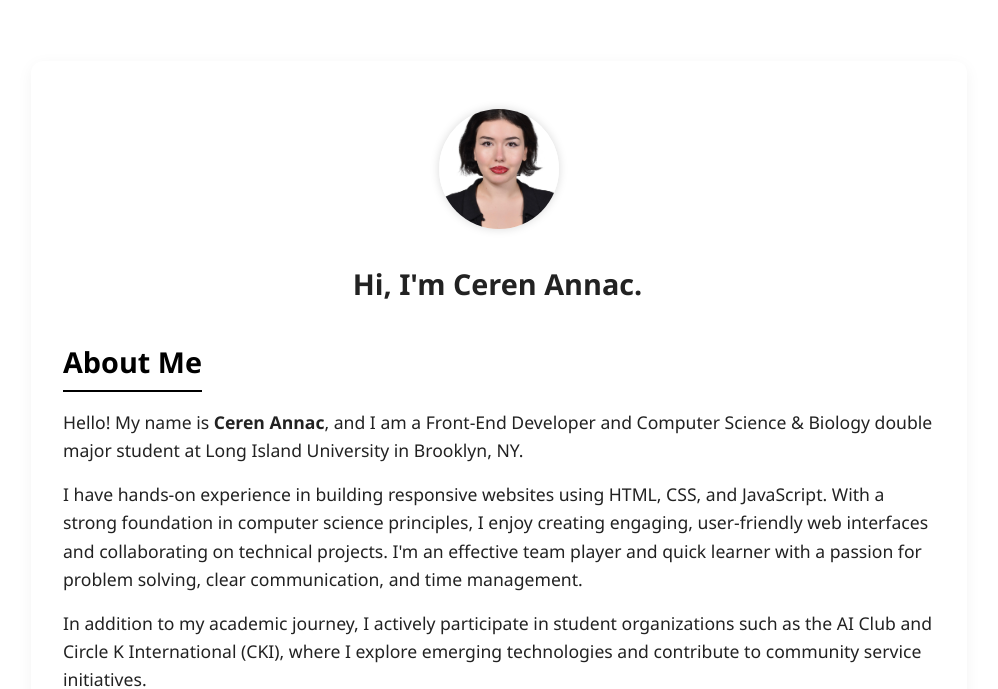
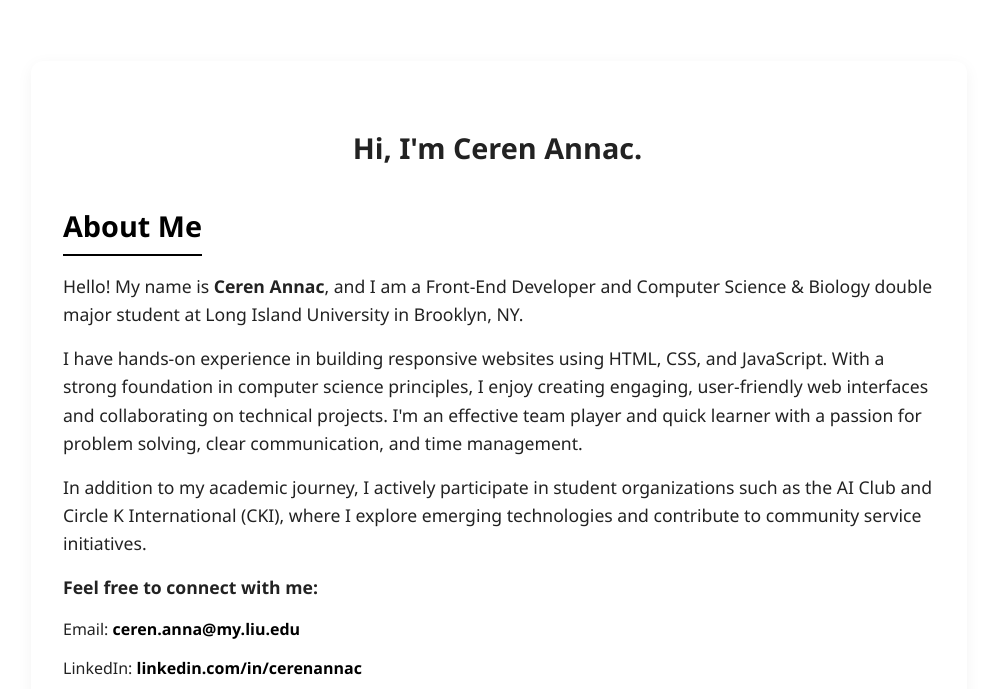
Before and after one commit to cerenannac/cerenresume, a plain HTML site: page index.html in a window 1280 px wide. Shown: the part 114-803 px from the top of the page, without its empty margins (141-1139 px from the left). Drawn offline with Linux system fonts and the light colour scheme; no server answers.

Commit message:
Update index.html
removed pp

```diff
--- a/index.html
+++ b/index.html
@@ -19,7 +19,7 @@
     </nav>
 
     <section id="about" class="about-section">
-      <img src="cerenpp.jpeg" alt="Ceren Annac" class="about-photo">
+
       <h1 class="typewriter">Hi, I'm Ceren Annac.</h1>
       <h2>About Me</h2>
       <p>Hello! My name is <strong>Ceren Annac</strong>, and I am a Front-End Developer and Computer Science & Biology double major student at Long Island University in Brooklyn, NY.</p>
```
